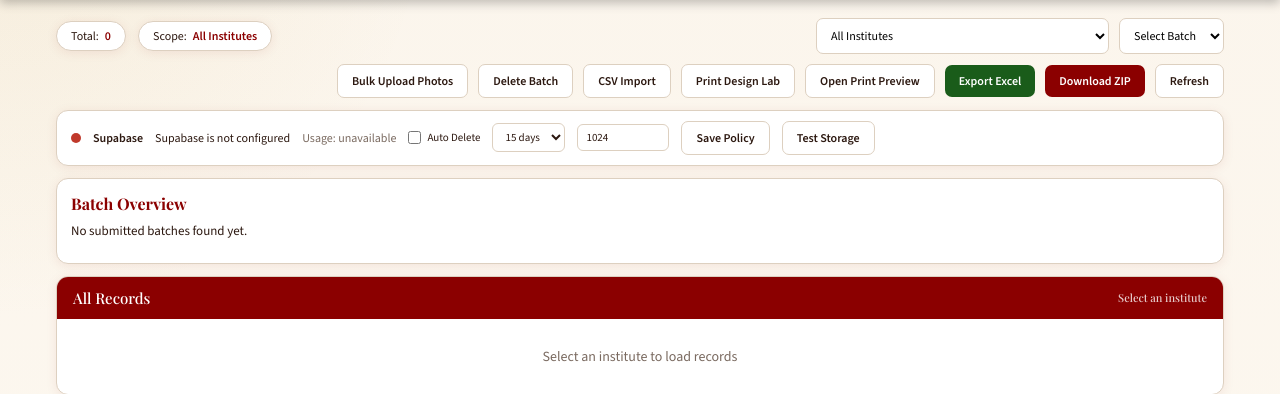
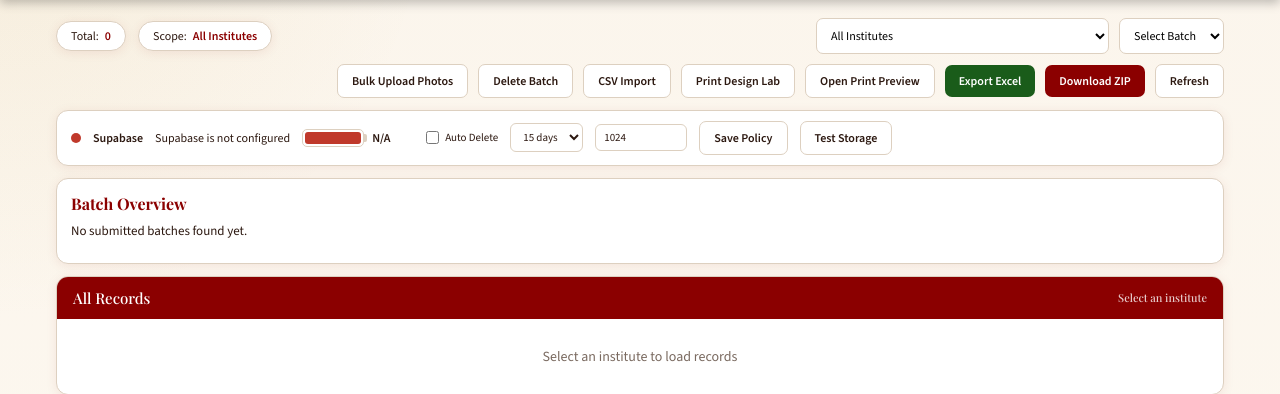
Before and after one commit to nine314211915-cpu/idcardmaker, a Flask app: page /admin in a window 1280 px wide. Shown: the part 114-508 px from the top of the page. Run offline with Flask 3, Linux system fonts and the light colour scheme; the visitor is signed in with stand-in values (Sample User, id 1); data that the repository does not hold is empty.

Commit message:
Show storage usage as battery percent

```diff
--- a/templates/admin.html
+++ b/templates/admin.html
@@ -251,6 +251,45 @@
     gap: 10px;
     flex-wrap: wrap;
     color: var(--muted);
+  }
+  .usage-battery {
+    display: inline-flex;
+    align-items: center;
+    gap: 8px;
+    color: var(--muted);
+  }
+  .usage-battery-shell {
+    width: 62px;
+    height: 18px;
+    border: 1px solid var(--border);
+    border-radius: 5px;
+    padding: 2px;
+    background: #fff;
+    position: relative;
+    display: inline-flex;
+    align-items: center;
+  }
+  .usage-battery-shell::after {
+    content: "";
+    width: 3px;
+    height: 8px;
+    border-radius: 0 2px 2px 0;
+    background: var(--border);
+    position: absolute;
+    right: -4px;
+    top: 4px;
+  }
+  .usage-battery-fill {
+    height: 100%;
+    width: 0%;
+    border-radius: 3px;
+    background: #1a7f37;
+    transition: width 0.2s ease, background 0.2s ease;
+  }
+  .usage-battery-label {
+    font-weight: 700;
+    color: var(--text);
+    min-width: 42px;
   }
   .status-mini-input, .status-mini-select {
     border: 1px solid var(--border);
@@ -736,7 +775,10 @@
     <span class="status-dot yellow" id="supabaseStatusDot"></span>
     <strong>Supabase</strong>
     <span id="supabaseStatusSummary">Checking storage status...</span>
-    <span class="status-meta" id="supabaseUsageMeta">Usage: checking...</span>
+    <span class="usage-battery" id="supabaseUsageMeta">
+      <span class="usage-battery-shell"><span class="usage-battery-fill" id="supabaseUsageFill"></span></span>
+      <span class="usage-battery-label" id="supabaseUsageLabel">--%</span>
+    </span>
     <label class="status-toggle"><input type="checkbox" id="autoDeleteToggle"> Auto Delete</label>
     <select class="status-mini-select" id="autoDeleteDays">
       <option value="7">7 days</option>
@@ -1105,6 +1147,8 @@ function renderSupabaseStatus() {
   const summary = document.getElementById('supabaseStatusSummary');
   const dot = document.getElementById('supabaseStatusDot');
   const usage = document.getElementById('supabaseUsageMeta');
+  const usageFill = document.getElementById('supabaseUsageFill');
+  const usageLabel = document.getElementById('supabaseUsageLabel');
   const quotaInput = document.getElementById('storageQuotaMb');
   const autoToggle = document.getElementById('autoDeleteToggle');
   const autoDays = document.getElementById('autoDeleteDays');
@@ -1113,7 +1157,10 @@ function renderSupabaseStatus() {
   if (!supabaseStatus) {
     dot.className = 'status-dot yellow';
     summary.textContent = 'Checking storage status...';
-    usage.textContent = 'Usage: checking...';
+    usage.title = 'Usage: checking...';
+    usageFill.style.width = '14%';
+    usageFill.style.background = '#c78a00';
+    usageLabel.textContent = '--%';
     autoInfo.textContent = '';
     return;
   }
@@ -1127,18 +1174,28 @@ function renderSupabaseStatus() {
   if (!supabaseStatus.enabled) {
     dot.className = 'status-dot red';
     summary.textContent = supabaseStatus.bucket_error || 'Supabase is not configured';
-    usage.textContent = 'Usage: unavailable';
+    usage.title = 'Usage: unavailable';
+    usageFill.style.width = '100%';
+    usageFill.style.background = '#c0392b';
+    usageLabel.textContent = 'N/A';
     return;
   }
 
   if (supabaseStatus.bucket_ready) {
+    const usagePercent = Math.max(0, Math.min(100, Number(supabaseStatus.usage_percent || 0)));
     dot.className = 'status-dot green';
     summary.textContent = 'Storage connected and ready';
-    usage.textContent = `Usage: ${supabaseStatus.usage_summary || 'Not available'}`;
+    usage.title = `Usage: ${supabaseStatus.usage_summary || 'Not available'}`;
+    usageFill.style.width = `${usagePercent}%`;
+    usageFill.style.background = usagePercent >= 85 ? '#c0392b' : (usagePercent >= 60 ? '#c78a00' : '#1a7f37');
+    usageLabel.textContent = `${usagePercent.toFixed(0)}%`;
   } else {
     dot.className = 'status-dot red';
     summary.textContent = supabaseStatus.bucket_error || 'Storage check failed';
-    usage.textContent = 'Usage: unavailable';
+    usage.title = 'Usage: unavailable';
+    usageFill.style.width = '100%';
+    usageFill.style.background = '#c0392b';
+    usageLabel.textContent = 'ERR';
   }
 }
 
```
